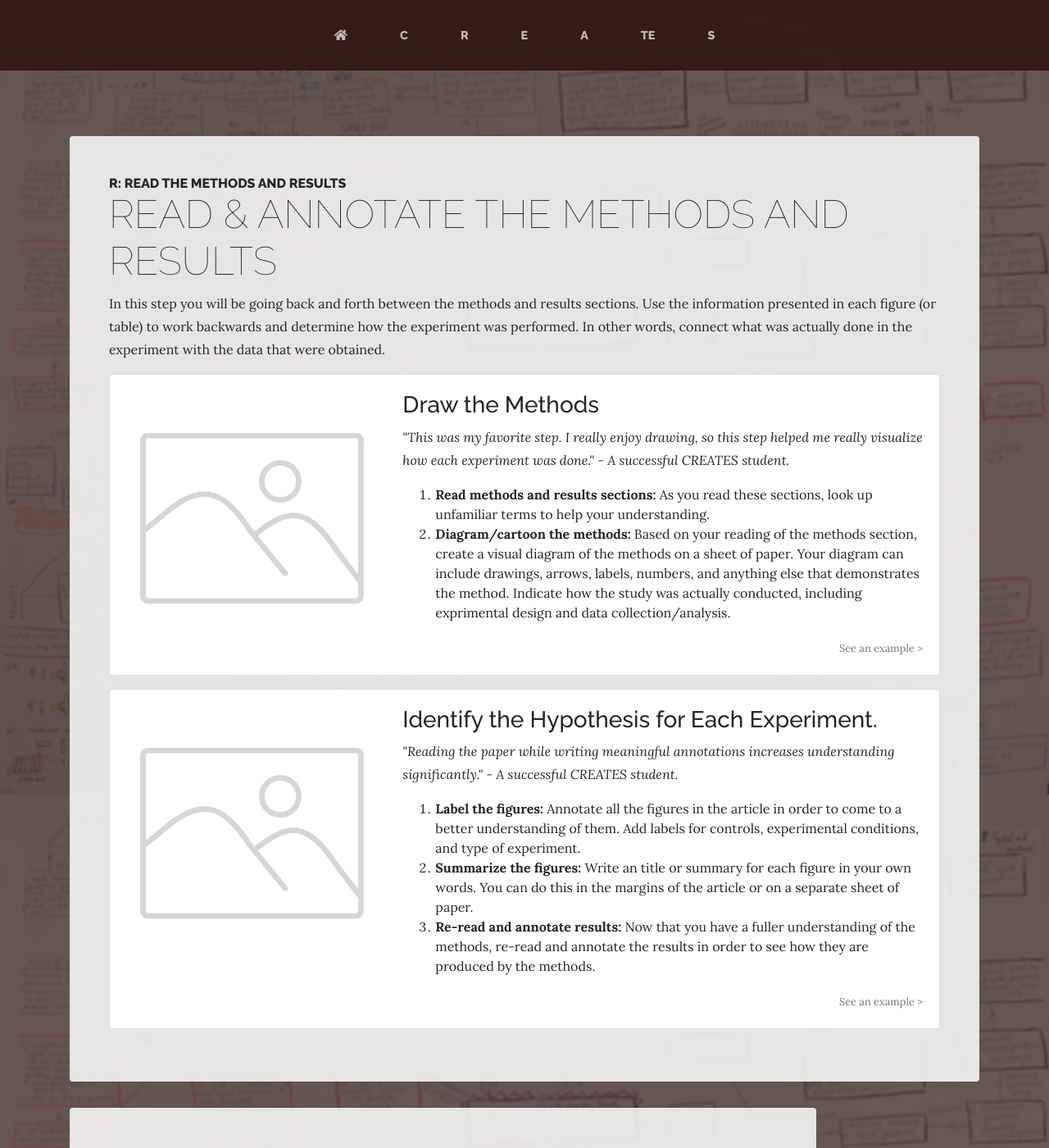
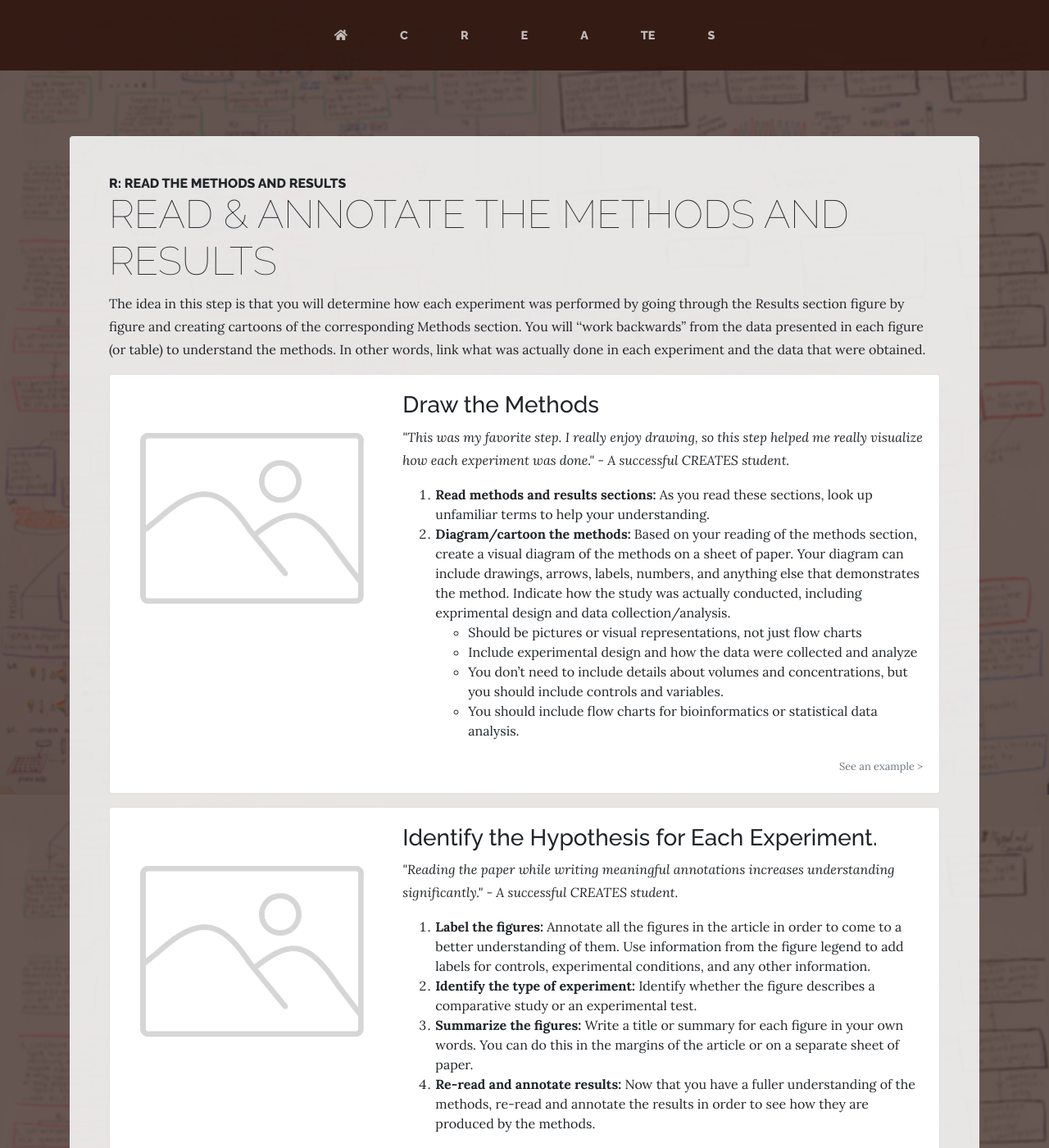
Before and after one commit to woof84/woof84.github.io-creates, a Jekyll site: the page built from r.html, in a window 1280 px wide and 1400 px high. Shown: the whole window at 82% size. Built offline with Jekyll 4.4.1, drawn with Linux system fonts in a browser that asks for light colours; nearby versions of some CDN libraries.

Commit message:
update steps

```diff
--- a/e.html
+++ b/e.html
@@ -63,6 +63,12 @@ layout: page
                                       <li><strong>Since:</strong> Identify the observation or rationale that led the researchers to conduct this experiment. This can often be inferred from the introduction or beginning of the results section. Turn this into a phrase that begins with the word “since”, e.g. <em>Since previous studies show that fungi have high cellulolytic activity….</em></li>
                                       <li><strong>If:</strong> Identify the specific question or hypothesis that the researchers are trying to answer through this experiment. You can also think of this as the observation that the researchers are trying to explain. Turn it into a phrase that begins with “if”, e.g. <em>if there is cellulolytic activity in leaf litter….</em></li>
                                       <li><strong>Then:</strong> Predict the expected outcome of the experiment, and turn it into a phrase that begins with the word “then”, e.g. <em>then most of cellulolytic potential (genes coding for cellulases) will be from fungi.</em></li>
+                                  </ol>
+                                  <p>Some descriptive studies might not have clearly testable “If” statements because they may be exploratory. In those cases the "If, Then" part of the hypothesis may be more like the following:</p>
+                                    <ol>
+                                    <li>Since…</li>
+                                    <li>If x and y are compared…</li>
+                                    <li>Then we will observe…</li>
                                   </ol>
                                   <p class="card-text text-right"><a data-toggle="modal" data-target="#step-1-2-info" href="#"><small class="text-muted">See an example ></small></a></p>
                               </div>
--- a/r.html
+++ b/r.html
@@ -15,7 +15,7 @@ layout: page
                   <span class="section-heading-lower">Read &amp; Annotate the Methods and Results</span>
               </h2>
               <div class="mt-2" style="text-transform: none">
-                  <p>In this step you will be going back and forth between the methods and results sections. Use the information presented in each figure (or table) to work backwards and determine how the experiment was performed. In other words, connect what was actually done in the experiment with the data that were obtained.</p>
+                  <p>The idea in this step is that you will determine how each experiment was performed by going through the Results section figure by figure and creating cartoons of the corresponding Methods section. You will ‘‘work backwards’’ from the data presented in each figure (or table) to understand the methods. In other words, link what was actually done in each experiment and the data that were obtained.</p>
                   <!-- Steps, Part 1 -->
                   <div class="card mb-3">
                       <!-- Step 1.1 -->
@@ -30,6 +30,12 @@ layout: page
                                   <ol>
                                     <li><strong>Read methods and results sections: </strong>As you read these sections, look up unfamiliar terms to help your understanding.</li>
                                     <li><strong>Diagram/cartoon the methods: </strong>Based on your reading of the methods section, create a visual diagram of the methods on a sheet of paper. Your diagram can include drawings, arrows, labels, numbers, and anything else that demonstrates the method. Indicate how the study was actually conducted, including exprimental design and data collection/analysis.</li>
+                                    <ul>
+                                      <li>Should be pictures or visual representations, not just flow charts</li>
+                                      <li>Include experimental design and how the data were collected and analyze</li>
+                                      <li>You don’t need to include details about volumes and concentrations, but you should include controls and variables.</li>
+                                      <li>You should include flow charts for bioinformatics or statistical data analysis.</li>
+                                    </ul>
                                   </ol>
                                   <p class="card-text text-right"><a data-toggle="modal" data-target="#step-1-1-info" href="#"><small class="text-muted">See an example ></small></a></p>
                               </div>
@@ -49,8 +55,9 @@ layout: page
                                 <h3>Identify the Hypothesis for Each Experiment.</h3>
                                 <p><em>"Reading the paper while writing meaningful annotations increases understanding significantly." - A successful CREATES student.</em></p>
                                   <ol>
-                                     <li><strong>Label the figures: </strong>Annotate all the figures in the article in order to come to a better understanding of them. Add labels for controls, experimental conditions, and type of experiment.</li>
-                                    <li><strong>Summarize the figures: </strong>Write an title or summary for each figure in your own words. You can do this in the margins of the article or on a separate sheet of paper.</li>
+                                     <li><strong>Label the figures: </strong>Annotate all the figures in the article in order to come to a better understanding of them. Use information from the figure legend to add labels for controls, experimental conditions, and any other information.</li>
+                                    <li><strong>Identify the type of experiment: </strong>Identify whether the figure describes a comparative study or an experimental test.</li>
+                                    <li><strong>Summarize the figures: </strong>Write a title or summary for each figure in your own words. You can do this in the margins of the article or on a separate sheet of paper.</li>
                                     <li><strong>Re-read and annotate results: </strong>Now that you have a fuller understanding of the methods, re-read and annotate the results in order to see how they are produced by the methods.</li>
                                   </ol>
                                   <p class="card-text text-right"><a data-toggle="modal" data-target="#step-2-1-info" href="#"><small class="text-muted">See an example ></small></a></p>
--- a/s.html
+++ b/s.html
@@ -50,7 +50,7 @@ layout: page
                                 <p>The goal of the summary concept map is to weave the individual parts of the article into a "big picture." Here's how to do it:</p>
                                   <ol>
                                     <li><strong>Write the first hypothesis: </strong>Take the first hypothesis from E and write it around or under the overall research question. Be sure to write down the rationale for the hypothesis too. Connect it to the research question by drawing an arrow.</li>
-                                    <li><strong>Diagram/cartoon the methods: </strong>Draw a diagram/cartoon of the methodology used to test this hypothesis. This can be the same as the diagram/cartoon you drew in R! Remember to connect it to the hypothesis with an arrow.</li>
+                                    <li><strong>Write the methods: </strong>The methods cartoons don’t necessarily need to be re-drawn, but the methods should be indicated. Remember to connect it to the hypothesis with an arrow.</li>
                                     <li><strong>Write the results: </strong>Connect the methods to a brief description of the results of the experiment, which you figured out in A.</li>
                                     <li><strong>Write the conclusion: </strong>Now, connect the results to a brief description of the conclusion, which you also discovered in A. Mention whether the results support the hypothesis.</li>
                                     <li><strong>Connect to next experiment of the paper: </strong>How did the conclusion of this experiment lead to the next experiment of the paper? Connect the conclusion from the last experiment to the hypothesis from the next experiment (which you identified in E). Write a brief description identifying how the conclusion leads to the next experiment.</li>
```
Also changed, not shown: 4 other files.
